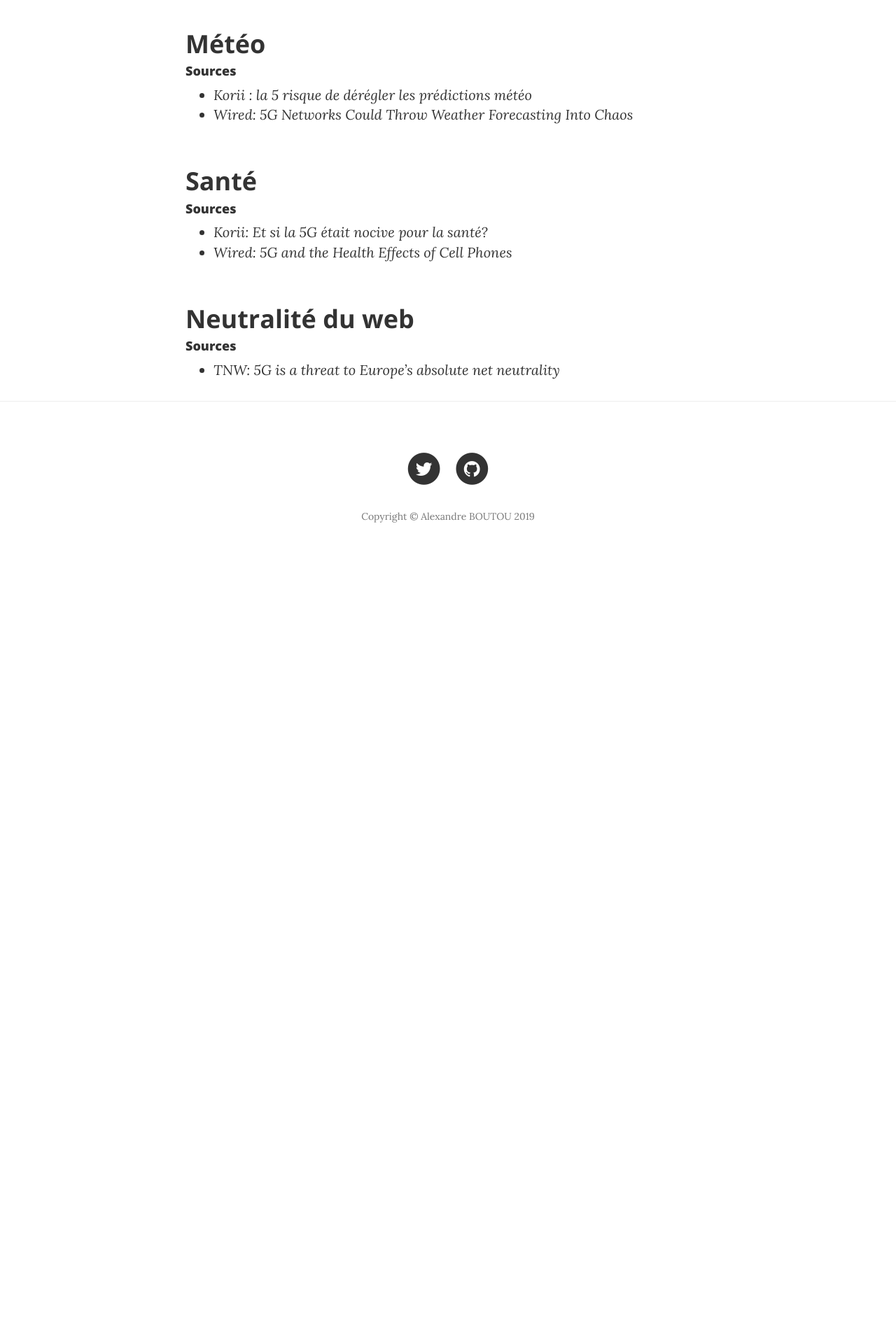
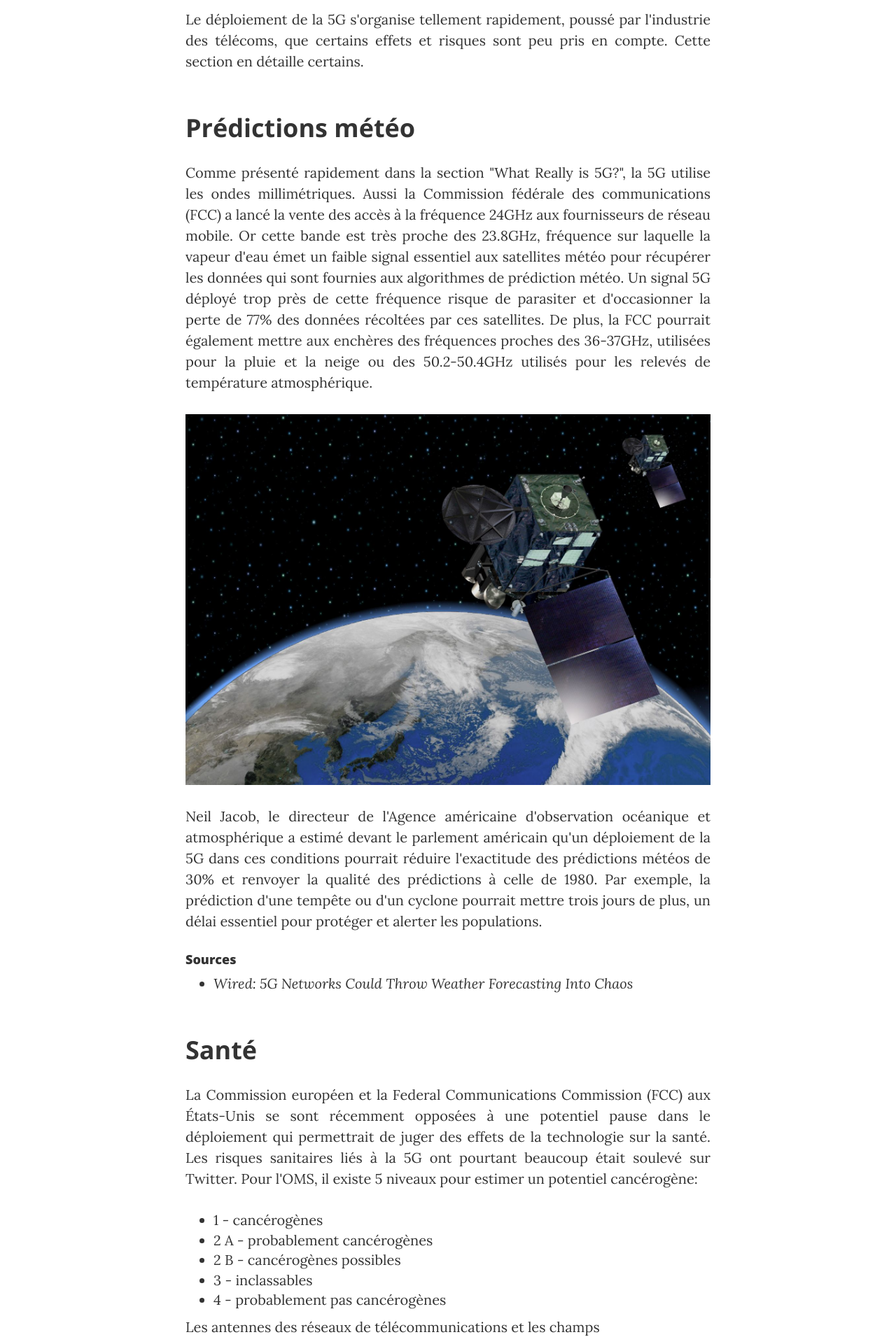
Before and after one commit to AlexBoutou/vtecl, a plain HTML site: page limits.html in a window 1280 px wide. Shown: the part 480-2391 px from the top of the page at 70% size. Before the commit the page ends 1294 px from the top, so only its background shows below. Drawn offline with nearby package versions, Linux system fonts and the light colour scheme.

Commit message:
add images, limits content

```diff
--- a/limits.html
+++ b/limits.html
@@ -99,16 +99,34 @@
     <div class="container">
         <div class="row">
             <div class="col-lg-8 col-lg-offset-2 col-md-10 col-md-offset-1">
-                <h2 class="section-heading">Météo</h2>
+                <p> Le déploiement de la 5G s'organise tellement rapidement, poussé par l'industrie des télécoms, que
+                    certains effets et risques sont peu pris en compte. Cette section en détaille certains.
+                </p>
+                <h2 class="section-heading">Prédictions météo</h2>
+                <p>
+                    Comme présenté rapidement dans la section "What Really is 5G?", la 5G utilise les ondes
+                    millimétriques. Aussi la Commission fédérale des communications (FCC) a lancé la vente des accès à
+                    la
+                    fréquence 24GHz aux fournisseurs de réseau mobile. Or cette bande est très proche des 23.8GHz,
+                    fréquence sur laquelle la vapeur d'eau émet un faible signal essentiel aux satellites météo pour
+                    récupérer les données qui sont fournies aux algorithmes de prédiction météo. Un signal 5G déployé
+                    trop près de cette fréquence risque de parasiter et d'occasionner la perte de 77% des données
+                    récoltées par ces satellites. De plus, la FCC pourrait également mettre aux enchères des fréquences
+                    proches des
+                    36-37GHz, utilisées pour la pluie et la neige ou des 50.2-50.4GHz utilisés pour les relevés de
+                    température atmosphérique.
+                </p>
+                <img class="img-responsive" src="img/meteo.jpg" alt="">
+                <p>
+                    Neil Jacob, le directeur de l'Agence américaine d'observation océanique et atmosphérique a estimé
+                    devant le parlement américain qu'un déploiement de la 5G dans ces conditions pourrait réduire
+                    l'exactitude des prédictions météos de 30% et renvoyer la qualité des prédictions à celle de 1980.
+                    Par exemple, la prédiction d'une tempête ou d'un cyclone pourrait mettre trois jours de plus, un
+                    délai essentiel pour protéger et alerter les populations.
 
+                </p>
                 <h4>Sources</h4>
                 <ul>
-                    <li>
-                        <i>
-                            <a href="https://korii.slate.fr/tech/reseau-5g-deregler-predictions-meteo">Korii : la 5
-                                risque de dérégler les prédictions météo</a>
-                        </i>
-                    </li>
                     <li>
                         <i>
                             <a href="https://www.wired.com/story/5g-networks-could-throw-weather-forecasting-into-chaos/">Wired:
@@ -119,18 +137,70 @@
                 </ul>
 
                 <h2 class="section-heading">Santé</h2>
+                <p>
+                    La Commission européen et la Federal Communications Commission (FCC) aux
+                    États-Unis se sont récemment opposées à une potentiel pause dans le déploiement qui permettrait de
+                    juger des
+                    effets de la technologie sur la santé.
+                    Les risques sanitaires liés à la 5G ont pourtant beaucoup était soulevé sur Twitter. Pour l'OMS, il
+                    existe 5 niveaux pour
+                    estimer un potentiel cancérogène:
+                <ul>
+                    <li>1 - cancérogènes</li>
+                    <li>2 A - probablement cancérogènes</li>
+                    <li>2 B - cancérogènes possibles</li>
+                    <li>3 - inclassables</li>
+                    <li>4 - probablement pas cancérogènes</li>
+                </ul>
+                Les antennes des réseaux de télécommunications et les champs électromagnétiques émis sont classés 2B,
+                c'est à dire qu'il n'est avéré scientifiquemenet par aucune étude, sans être totalement exclu, qu'un
+                risque de cancer est lié à l'exposition à ces ondes. Les cornichons ou le café sont également classés en
+                2B par exemple.
+                </p>
+                <img class="img-responsive" src="img/sante.jpg" alt="">
+                <p>
+                    Cependant cette classification est remise en question, notamment par Susan Crawford, une professeure
+                    à Harvard. Face
+                    à la pétition lancée par des milliers de scientifiques qui réclament un moratoire sur le déploiement
+                    de la 5G, elle a décidé de s'intéresser aux questions de santé.
+                    Elle commence par s'attaquer au protocole qui a permis la classification des ondes émises. En effet,
+                    il se fonde sur une "exposition moyenne" et le fait que les radiations chauffent les tissus humains.
+                    Ce protocole date de 1996 et s'appuie sur des recherches vieilles de trente ans effectués par un
+                    groupe privé.
+                    De plus, la chaleur n'est pas le seul facteur capable d'interférer avec le fonctionnement normal des
+                    cellules humaines. Et avec la 5G qui ne propose plus une diffusion uniforme mais focalise localement
+                    la puissance du réseau, induisant ainsi des pics de radiations, il n'est pas forcément pertinent de
+                    juger des risques avec l'exposition moyenne
+                    Un protocole faussé.
+                </p>
+                <p>
+                    La professeure termine avec un exemple inquiétant: l'armée américaine aurait mis au point une arme
+                    destiné à contrôler les foules utilisants les ondes millimétriques sur lesquelles se fondent la
+                    5G. «Les glandes sudoripares juste en dessous de la
+                    peau servent d'antenne en réponse aux ondes courtes à très hautes fréquences qu'utilisera la 5G»,
+                    explique-t-elle.
+                </p>
+                <p>
+                    Les doutes qu'elles exposent sont certes un peu extrêmes, mais les interrogations sur la pertinence
+                    du
+                    protocole et la rapidité avec laquelle les autorités des pays ont écarté les questions sanitaires,
+                    pris dans une course au progères rendu inarrêtable accéléré par les intérêts financiers et
+                    industriels posent questions.
 
+                </p>
                 <h4>Sources</h4>
                 <ul>
                     <li>
                         <i>
-                            <a href="https://korii.slate.fr/tech/5g-nocive-sante">Korii: Et si la 5G était nocive pour
-                                la santé?</a>
+                            <a href="https://www.cancer-environnement.fr/478-Classification-des-substances-cancerogenes.ce.aspx">Classification
+                                des substances cancérogènes par le CIRC
+                            </a>
                         </i>
                     </li>
                     <li>
                         <i>
-                            <a href="https://www.wired.com/story/why-5g-makes-reconsider-health-effects-cellphones/">Wired: 5G
+                            <a href="https://www.wired.com/story/why-5g-makes-reconsider-health-effects-cellphones/">Wired:
+                                5G
                                 and the Health Effects of Cell Phones
                             </a>
                         </i>
```
Also changed, not shown: img/limits.jpg, img/meteo.jpg (added), img/sante.jpg (added).
